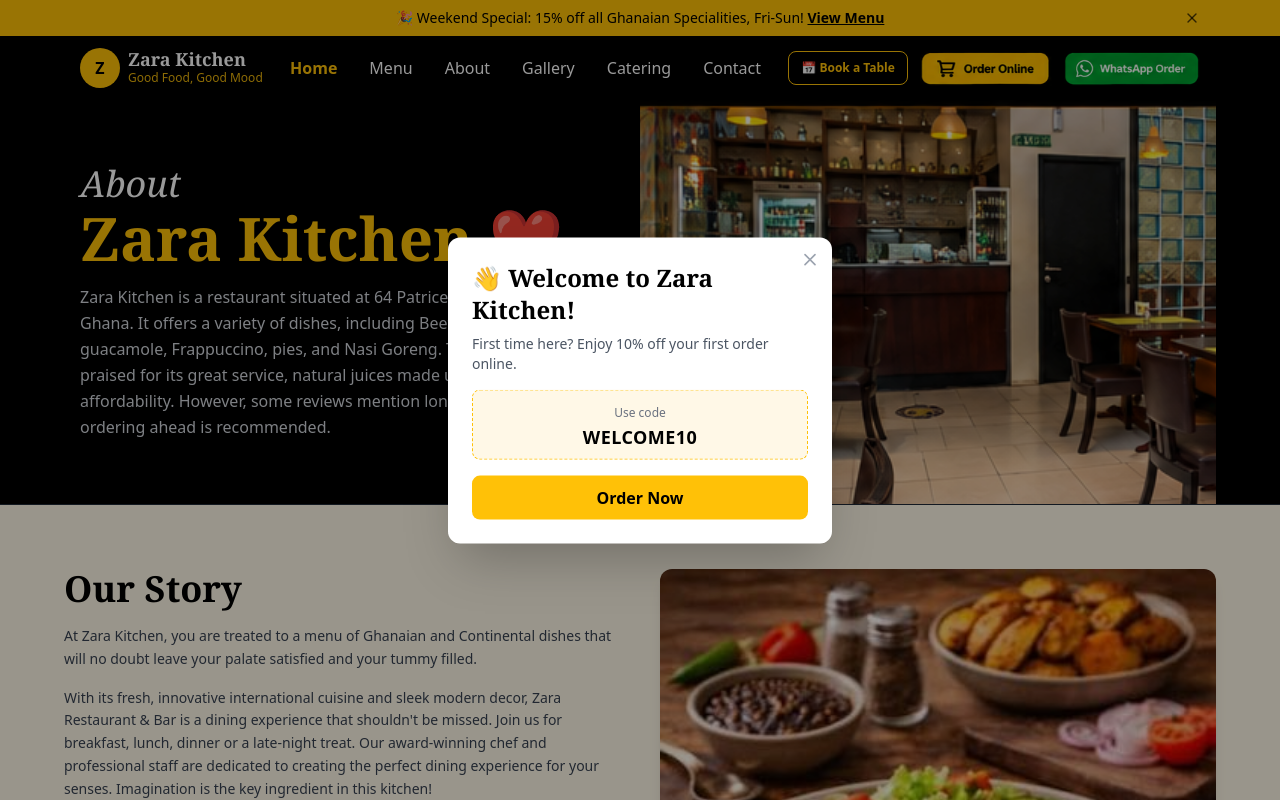
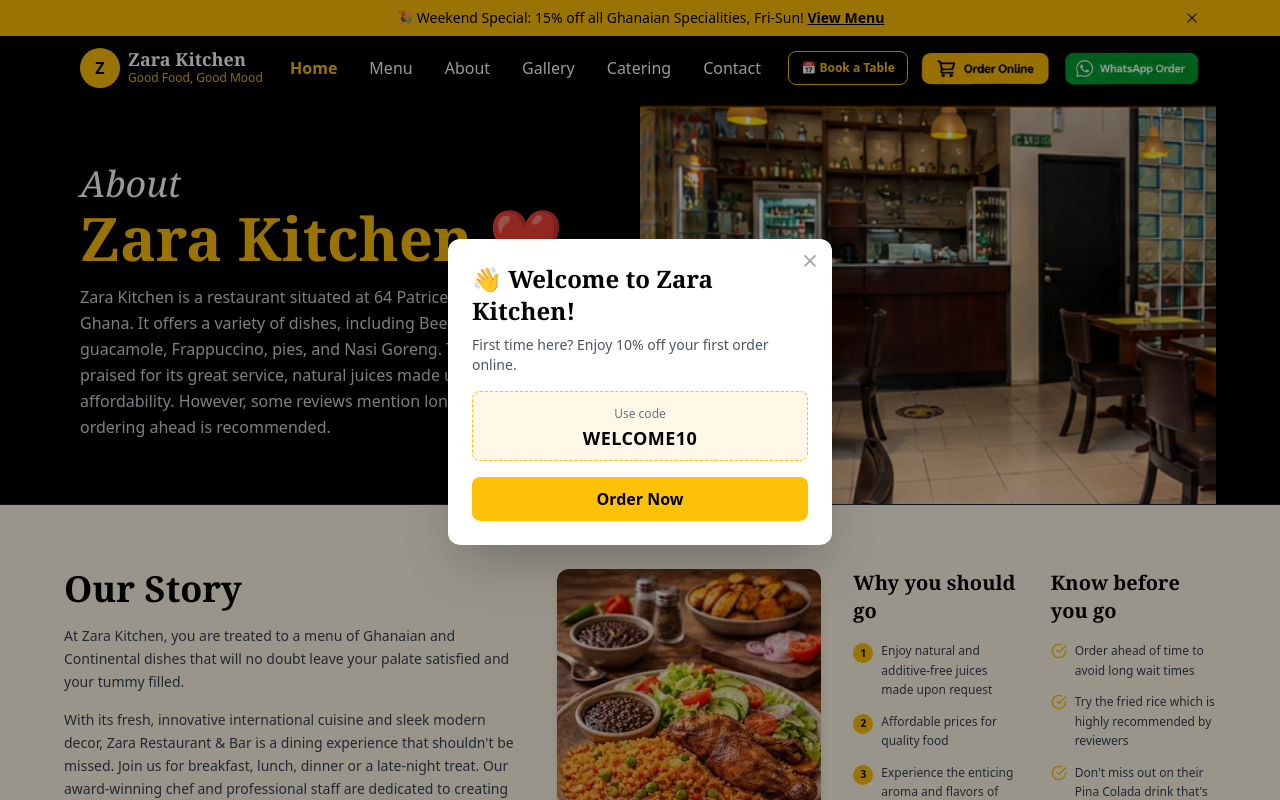
Before and after one commit to techwokx-cloud/zarakitchengh, a Next.js app: page /about in a window 1280 px wide. Shown: the top 800 px of the page. Built offline with nearby package versions, Linux system fonts and the light colour scheme.

Commit message:
About page: merge Our Story/photo/Why-you-should-go/Know-before-you-go into one row
Matches the mockup's single 4-column layout (text, photo, Why You
Should Go, Know Before You Go all side by side) instead of the
previous two stacked rows.

```diff
--- a/app/about/page.tsx
+++ b/app/about/page.tsx
@@ -34,10 +34,10 @@
         </div>
       </section>
 
-      {/* Our Story + photo */}
+      {/* Our Story + photo + Why you should go + Know before you go -- one unified row */}
       <section className="py-12 md:py-16 px-4 bg-[#FFF8E7]">
-        <div className="container-wide grid lg:grid-cols-2 gap-10 items-start">
-          <div>
+        <div className="container-wide grid lg:grid-cols-12 gap-8 items-start">
+          <div className="lg:col-span-5">
             <h2 className="font-display text-3xl md:text-4xl font-semibold text-black mb-4">Our Story</h2>
             <p className="text-gray-700 mb-4 leading-relaxed text-sm">
               At Zara Kitchen, you are treated to a menu of Ghanaian and Continental dishes that will no doubt
@@ -59,37 +59,34 @@
             </p>
           </div>
 
-          <div className="rounded-xl overflow-hidden shadow-lg">
+          <div className="lg:col-span-3 rounded-xl overflow-hidden shadow-lg">
             <img
               src="/images/hero/jollof-grilled-chicken.jpg"
               alt="Grilled chicken and jollof rice bowl"
               className="w-full h-auto"
             />
           </div>
-        </div>
 
-        {/* Why you should go / Know before you go */}
-        <div className="container-wide grid md:grid-cols-2 gap-10 mt-10">
-          <div>
-            <h3 className="font-display text-2xl font-semibold text-black mb-4">Why you should go</h3>
+          <div className="lg:col-span-2">
+            <h3 className="font-display text-xl font-semibold text-black mb-4">Why you should go</h3>
             <div className="space-y-3">
               {[
                 'Enjoy natural and additive-free juices made upon request',
                 'Affordable prices for quality food',
                 'Experience the enticing aroma and flavors of dishes like Nasi Goreng',
               ].map((item, i) => (
-                <div key={i} className="flex gap-3">
-                  <span className="w-6 h-6 rounded-full bg-zara-gold text-black font-bold text-xs flex items-center justify-center flex-shrink-0">
+                <div key={i} className="flex gap-2">
+                  <span className="w-5 h-5 rounded-full bg-zara-gold text-black font-bold text-[10px] flex items-center justify-center flex-shrink-0 mt-0.5">
                     {i + 1}
                   </span>
-                  <p className="text-gray-700 text-sm">{item}</p>
+                  <p className="text-gray-700 text-xs leading-relaxed">{item}</p>
                 </div>
               ))}
             </div>
           </div>
 
-          <div>
-            <h3 className="font-display text-2xl font-semibold text-black mb-4">Know before you go</h3>
+          <div className="lg:col-span-2">
+            <h3 className="font-display text-xl font-semibold text-black mb-4">Know before you go</h3>
             <div className="space-y-3">
               {[
                 'Order ahead of time to avoid long wait times',
@@ -97,9 +94,9 @@
                 "Don't miss out on their Pina Colada drink that's worth a visit",
                 'Consider tipping Ishmael for excellent customer service',
               ].map((item, i) => (
-                <div key={i} className="flex gap-3">
-                  <CheckCircle size={20} className="text-zara-gold flex-shrink-0 mt-0.5" />
-                  <p className="text-gray-700 text-sm">{item}</p>
+                <div key={i} className="flex gap-2">
+                  <CheckCircle size={16} className="text-zara-gold flex-shrink-0 mt-0.5" />
+                  <p className="text-gray-700 text-xs leading-relaxed">{item}</p>
                 </div>
               ))}
             </div>
```
